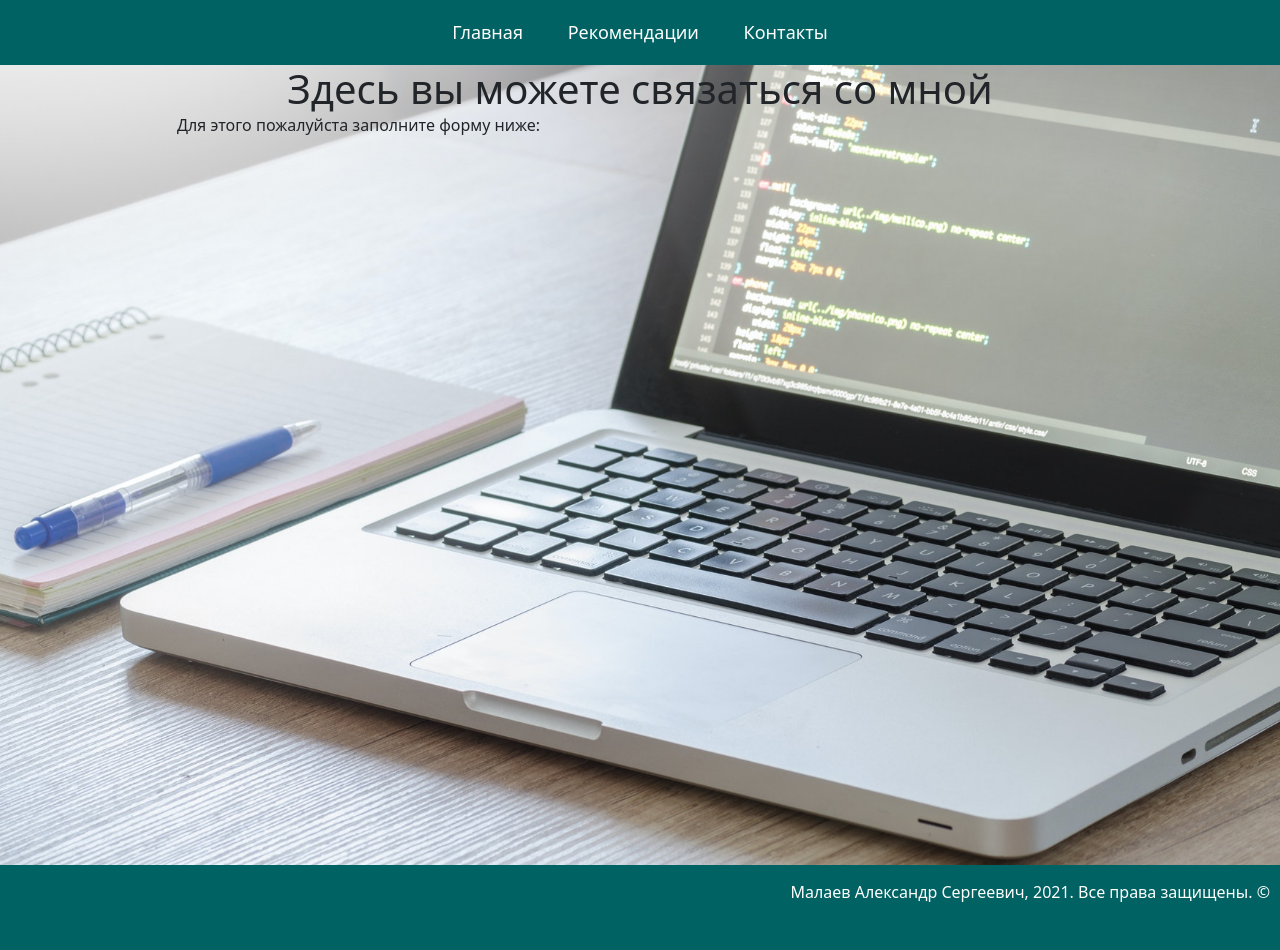
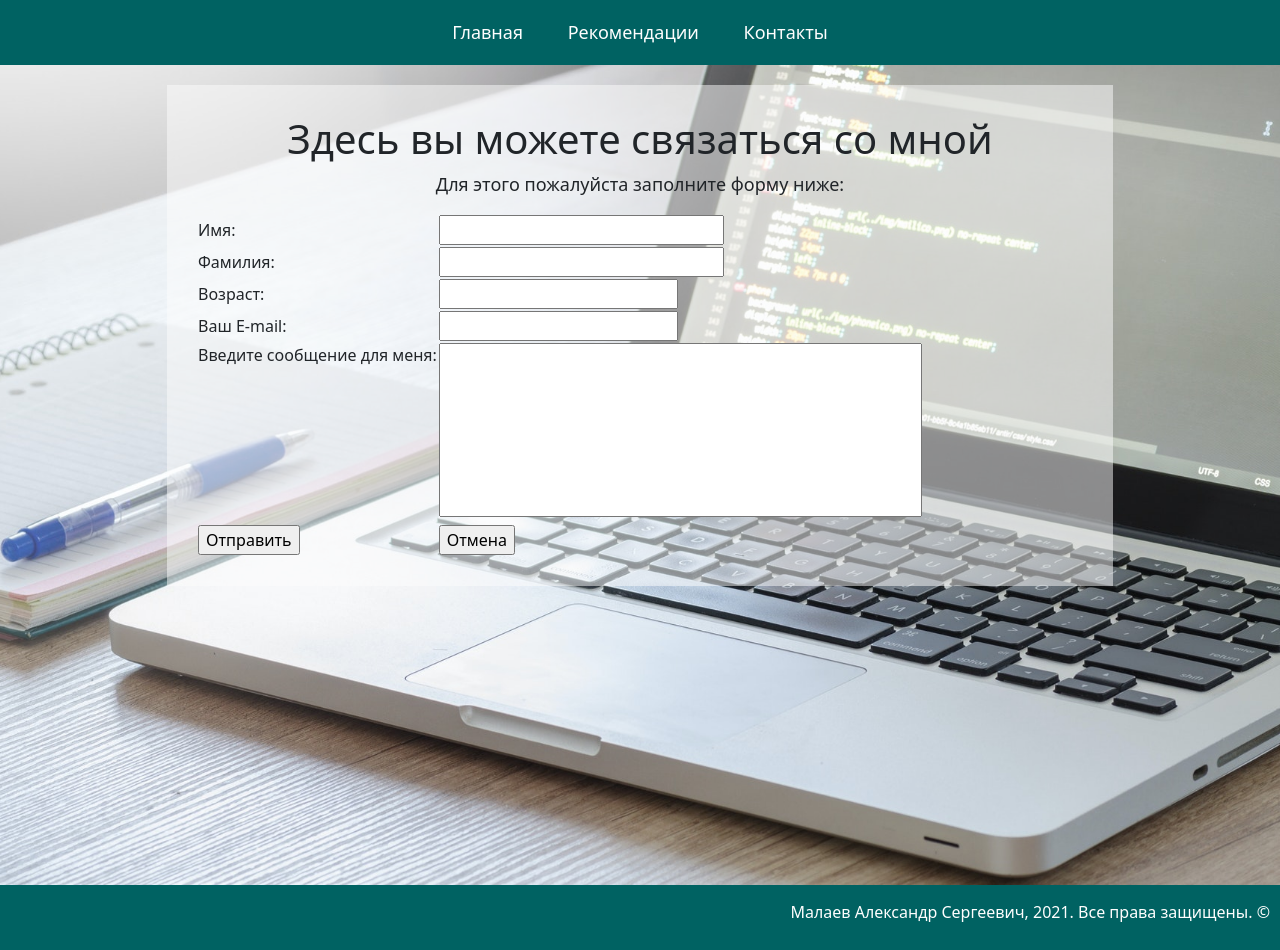
Before and after one commit to deverser/Web_dev_2035_2021, a PHP site: page /contacts.html in a window 1280 px wide. Before the commit the page ends 902 px from the top, so only its background shows below. Run offline with PHP 8.4, Linux system fonts and the light colour scheme.

Commit message:
Работа над формами

```diff
--- a/HTML_CSS/Final/contacts.html
+++ b/HTML_CSS/Final/contacts.html
@@ -22,14 +22,38 @@
         </nav>
     </header>
     <div class="container">
-        <h1 class="main__title">Здесь вы можете связаться со мной</h1>
-        <p>Для этого пожалуйста заполните форму ниже: </p>
-        <table>
-            <tr>
-                <td></td>
-                <td></td>
-            </tr>
-        </table>
+        <main class="main">
+            <h1 class="main__title">Здесь вы можете связаться со мной</h1>
+            <p class="main__subheader">Для этого пожалуйста заполните форму ниже: </p>
+            <form action="contacts.html" method="post">
+                <table>
+                    <tr>
+                        <td><label for="firstname">Имя: </label></td>
+                        <td><input type="text" name="firstname" size="25" id="firstname"></td>
+                    </tr>
+                    <tr>
+                        <td><label for="lastname">Фамилия: </label></td>
+                        <td><input type="text" name="lastname" size="25" id="lastname"></td>
+                    </tr>
+                    <tr>
+                        <td><label for="age">Возраст: </label></td>
+                        <td><input type="number" name="age" id="age"></td>
+                    </tr>
+                    <tr>
+                        <td><label for="email">Ваш E-mail: </label></td>
+                        <td><input type="email" name="email" id="email"></td>
+                    </tr>
+                    <tr>
+                        <td valign="top"><label for="message">Введите сообщение для меня:</label></td>
+                        <td><textarea name="message" id="message" cols="50" rows="7" style="resize: none" required></textarea></td>
+                    </tr>
+                    <tr>
+                        <td><input type="submit" value="Отправить"></td>
+                        <td><input type="reset" value="Отмена"></td>
+                    </tr>
+                </table>
+            </form>
+        </main>
     </div>
     <footer>
         Малаев Александр Сергеевич, 2021. Все права защищены. &copy;
--- a/HTML_CSS/Final/css/contacts.css
+++ b/HTML_CSS/Final/css/contacts.css
@@ -29,17 +29,21 @@ body {
 }
 
 .container {
-  width: 950px;
+  width: 970px;
   height: 100vh;
 }
 
+.main {
+  margin-top: 20px;
+  padding: 30px;
+  background-color: rgba(254, 254, 254, 0.5);
+}
 .main__title {
   text-align: center;
-  margin: 0 auto;
 }
-
-.feedback form {
-  margin: 0 auto;
+.main__subheader {
+  text-align: center;
+  font-size: 18px;
 }
 
 footer {
--- a/HTML_CSS/Final/scss/contacts.scss
+++ b/HTML_CSS/Final/scss/contacts.scss
@@ -29,20 +29,20 @@ body {
 }
 
 .container {
-    width: 950px;
+    width: 970px;
     height: 100vh;
 }
 
 .main {
+    margin-top: 20px;
+    padding: 30px;
+    background-color:rgba(254, 254, 254, .5);
     &__title {
         text-align: center;
-        margin: 0 auto;
     }
-}
-
-.feedback {
-    form {
-        margin: 0 auto;
+    &__subheader {
+        text-align: center;
+        font-size: 18px;
     }
 }
 
```
